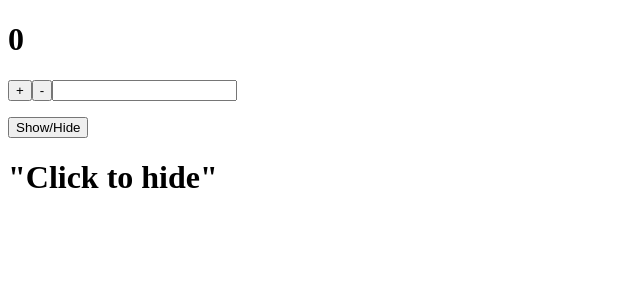
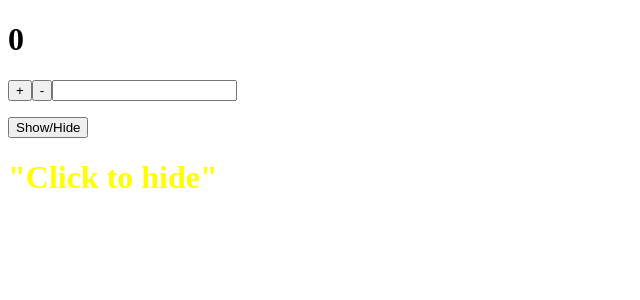
Before and after one commit to ejmorian/reactx, a React (Vite) app in the folder project-one/experiment-one/: page / in a window 1280 px wide. Shown: the top 300 px of the page, without its empty margins (0-640 px from the left). Built offline with nearby package versions, Linux system fonts and the light colour scheme.

Commit message:
change button to change text color

```diff
--- a/project-one/experiment-one/src/App.jsx
+++ b/project-one/experiment-one/src/App.jsx
@@ -28,7 +28,7 @@ function App() {
 
   }
 
-  const [text, setText] = useState(true)
+  const [textColor, setTextColor] = useState("yellow")
 
   return (
     <div>
@@ -38,8 +38,8 @@ function App() {
       <input type='text' onChange={mirror} />
       <p>{inputValue}</p>
 
-      <button onClick={() => text ? setText(false) : setText(true)}>Show/Hide</button>
-      {text && <h1>"Click to hide"</h1>}
+      <button onClick={() => textColor == "yellow" ? setTextColor("black") : setTextColor("yellow")}>Show/Hide</button>
+      <h1 style={{ color: textColor }}>"Click to hide"</h1>
     </div>
   )
 }
```
